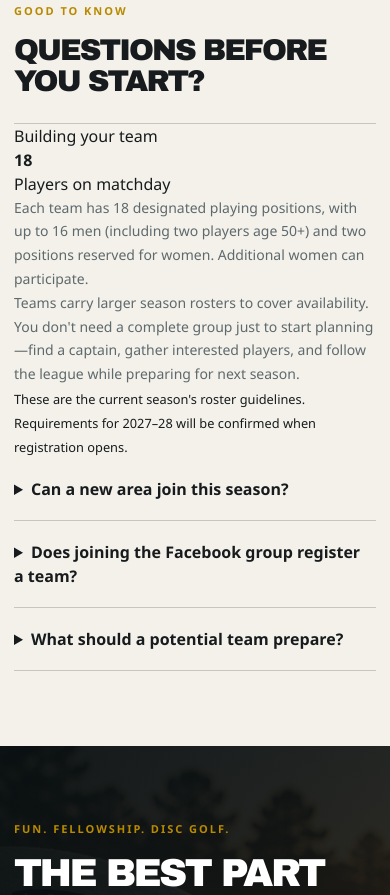
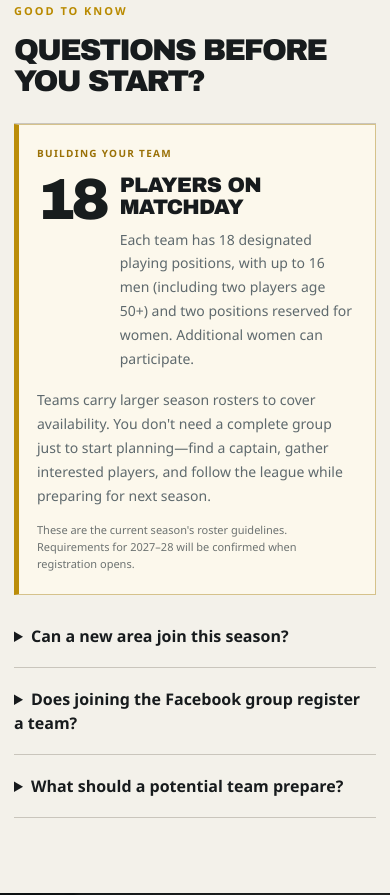
Before and after one commit to johnc0601-glitch/ccteamclash, a Next.js app: page /bring-the-clash in a window 390 px wide. Shown: the part 5340-6235 px from the top of the page. Built offline with nearby package versions, Linux system fonts and the light colour scheme; no server answers; the database is empty.

Commit message:
Style team size explainer in expansion FAQ for mobile

```diff
--- a/src/app/bring-the-clash/BringTheClash.module.css
+++ b/src/app/bring-the-clash/BringTheClash.module.css
@@ -81,6 +81,15 @@
 .faqSection { padding-bottom: 112px; display: grid; grid-template-columns: .85fr 1.15fr; gap: 65px; }
 .faqHeading h2 { font-size: clamp(30px,3.7vw,48px); line-height: 1.05; margin: 15px 0 0; }
 .faqItems { border-top: 1px solid #c9c5bc; }
+.rosterExplainer { padding: 24px; margin-bottom: 10px; border: 1px solid #d5c28b; border-left: 5px solid #bb8d09; background: #fcf8ec; }
+.rosterEyebrow { display: block; color: #9a7107; font-size: 10px; font-weight: 950; letter-spacing: .13em; text-transform: uppercase; }
+.rosterTopline { display: flex; align-items: flex-start; gap: 20px; margin-top: 13px; }
+.rosterNumber { color: #181d1d; font-family: var(--cc-font-display); font-size: clamp(58px, 6.3vw, 80px); line-height: .88; letter-spacing: -.075em; }
+.rosterTopline h3 { margin: 0 0 10px; font-family: var(--cc-font-display); font-size: clamp(20px, 2.15vw, 27px); line-height: 1.05; text-transform: uppercase; letter-spacing: -.035em; }
+.rosterTopline p, .rosterNote { margin: 0; color: #464e51; font-size: 14px; line-height: 1.65; }
+.rosterNote { margin-top: 18px; }
+.rosterExplainer small { display: block; margin-top: 14px; color: #6c7271; font-size: 11px; line-height: 1.55; }
+
 .faqItems details { border-bottom: 1px solid #c9c5bc; padding: 19px 0; }
 .faqItems summary { cursor: pointer; font-size: 16px; font-weight: 900; padding-right: 15px; }
 .faqItems p { font-size: 14px; line-height: 1.7; color: #5e696d; }
@@ -90,4 +99,4 @@
 .finalCta small { display: block; margin-top: 23px; color: #a9b2b2; font-size: 11px; }
 @media (max-width: 900px) { .fellowshipCallout { grid-template-columns: 1fr; gap: 16px; } .matchdayGrid { grid-template-columns: 1fr; } .matchdayVisual { max-width: 620px; width: 100%; } .steps { grid-template-columns: repeat(2,1fr); } .faqSection { grid-template-columns: 1fr; gap: 25px; } }
 @media (max-width: 700px) { .hero { min-height: 0; } .heroBackdrop { background-position: 62% center; } .heroInner { padding-top: 62px; padding-bottom: 76px; } .seasonLabel { font-size: 9px; margin-bottom: 25px; } .hero h1 { font-size: clamp(48px,12.2vw,75px); } .heroLead { font-size: 16px; } .heroSequence { font-size: 10px; gap: 6px; } .statRibbon { grid-template-columns: repeat(2,1fr); margin-top: -22px; } .statRibbon > div:nth-child(2) { border-right: 0; } .statRibbon > div:nth-child(-n+2) { border-bottom: 1px solid #e2ded4; } .statRibbon > div { padding: 21px 8px; } .introSection, .stepsSection { padding-top: 75px; padding-bottom: 75px; } .benefitGrid { grid-template-columns: 1fr; } .benefitCard { padding: 27px; } .stageIcon { margin-top: 18px; } .benefitCard h3 { font-size: 27px; } .fellowshipCallout { padding: 28px 22px; } .fellowshipCallout p { font-size: 14px; } .matchdayBand { padding: 75px 0; } .steps { gap: 24px 17px; } .faqSection { padding-bottom: 75px; } .finalCta { padding: 75px 0; } .heroActions { align-items: stretch; } }
-@media (max-width: 430px) { .hero h1 { font-size: 46px; } .heroActions > * { width: 100%; } .steps { grid-template-columns: 1fr; } .scoreTop { font-size: 8px; } .teamRow strong { font-size: 17px; } }
+@media (max-width: 430px) { .rosterExplainer { padding: 21px 18px; } .rosterTopline { gap: 14px; } .rosterNumber { font-size: 58px; } .rosterTopline h3 { font-size: 21px; } .hero h1 { font-size: 46px; } .heroActions > * { width: 100%; } .steps { grid-template-columns: 1fr; } .scoreTop { font-size: 8px; } .teamRow strong { font-size: 17px; } }
```
